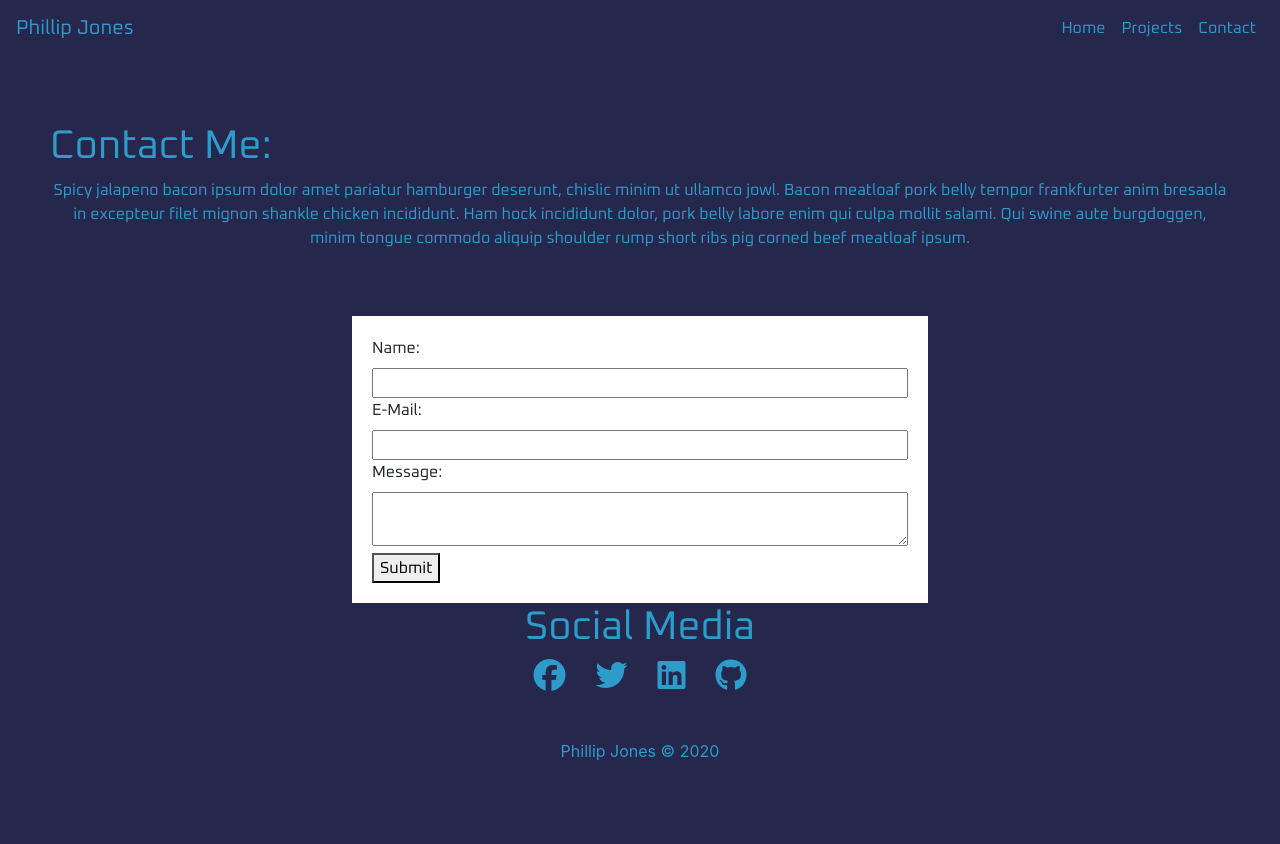
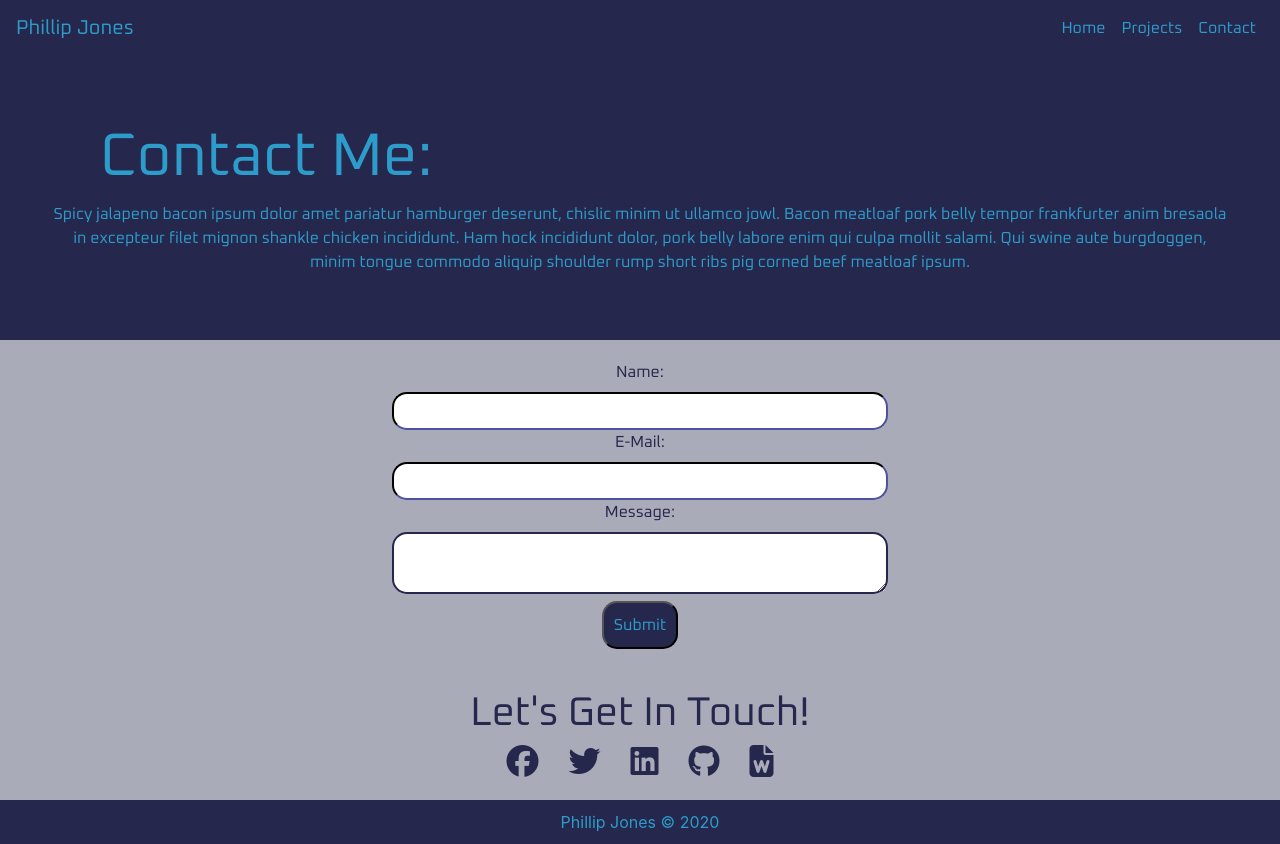
Before and after one commit to ptj92e/React-Portfolio, a React (Create React App) app in the folder client/: page /contact in a window 1280 px wide. Both pictures are taken after a click on the link "Contact". Before the commit the page ends 800 px from the top, so only its background shows below. Built offline with nearby package versions, Linux system fonts and the light colour scheme.

Commit message:
Finished styling contact page

```diff
--- a/client/src/App.css
+++ b/client/src/App.css
@@ -1,5 +1,5 @@
 body {
   margin: 0px;
   padding: 0px;
-  background-color: #25274d;
+  /* background-color: #25274d; */
 }
--- a/client/src/components/About/About.css
+++ b/client/src/components/About/About.css
@@ -1,10 +1,9 @@
 .aboutDiv {
     margin-top: 5vh;
-    margin-bottom: 1vh;
     font-family: 'Oxanium', cursive;
     background-color: #aaabb8;
     width: 100%;
-    min-height: 85vh;
+    min-height: 88vh;
 }
 .aboutDiv h1 {
     font-size: 60px;
--- a/client/src/components/ContactForm/ContactForm.css
+++ b/client/src/components/ContactForm/ContactForm.css
@@ -1,14 +1,51 @@
 #contactForm {
     background-color: white;
     font-family: 'Oxanium', cursive;
-    width: 45%;
+    width: 100%;
+    padding: 20px;
+    background-color: #aaabb8;
+    color: #25274d;
+    text-align: center;
+}
+#contactForm input {
+    width: 40%;
     margin-left: auto;
     margin-right: auto;
-    padding: 20px;
-}
-#contactForm input {
-    width: 100%;
+    border-radius: 15px;
+    border-color: #25274d;
+    padding: 5px;
 }
 #contactForm textarea {
-    width: 100%;
+    width: 40%;
+    margin-left: auto;
+    margin-right: auto;
+    border-radius: 15px;
+    border: 2px solid #25274d;
+    padding: 5px;
 }
+#contactForm button {
+    background-color: #25274d;
+    color: #2e9cca;
+    padding: 10px;
+    border-radius: 15px;
+}
+#contactForm button:hover {
+    background-color: #2e9cca;
+    color: #25274d;
+}
+@media only screen and (max-width: 992px) {
+    #contactForm input {
+        width: 70%;
+    }
+    #contactForm textarea {
+        width: 70%
+    }
+}
+@media only screen and (max-width: 768px) {
+    #contactForm input {
+        width: 90%;
+    }
+    #contactForm textarea {
+        width: 90%;
+    }
+}
--- a/client/src/components/ContactTitle/ContactTitle.css
+++ b/client/src/components/ContactTitle/ContactTitle.css
@@ -2,11 +2,20 @@
     padding: 50px;
     width: 100%;
     color: #2e9cca;
+    background-color: #25274d;
     font-family: 'Oxanium', cursive;
 }
 .contactTitle h1 {
     margin-top: 9vh;
+    font-size: 60px;
+    margin-left: 50px;
 }
 .contactTitle p {
     text-align: center;
 }
+@media only screen and (max-width: 768px) {
+    .contactTitle h1 {
+        text-align: center;
+        margin-left: 0px;
+    }
+}
--- a/client/src/components/ProjectCard/ProjectCard.css
+++ b/client/src/components/ProjectCard/ProjectCard.css
@@ -1,6 +1,5 @@
 .projectContainer {
-    margin-top: 15px;
-    margin-bottom: 35px;
+
     padding-top: 20px;
     padding-bottom: 20px;
     background-color: #aaabb8;
--- a/client/src/components/SocialMedia/SocialMedia.css
+++ b/client/src/components/SocialMedia/SocialMedia.css
@@ -1,19 +1,20 @@
 #socialDiv {
-    width: 75%;
+    width: 100%;
     margin-left: auto;
     margin-right: auto;
-    margin-bottom: 35px;
+    padding: 20px;
     text-align: center;
     font-family: 'Oxanium', cursive;
-    color: #2e9cca;
+    background-color: #aaabb8;
+    color: #25274d;
 }
 #iconsDiv a {
-    color: #2e9cca;
+    color: #25274d;
     margin-left: 15px;
     margin-right: 15px;
 }
 #iconsDiv a:hover {
-    color: #29648a;
+    color: #2e9cca;
     text-decoration: none;
 
 }
--- a/client/src/components/SocialMedia/SocialMedia.js
+++ b/client/src/components/SocialMedia/SocialMedia.js
@@ -4,12 +4,13 @@ import "./SocialMedia.css";
 function SocialMedia() {
     return (
         <div id="socialDiv">
-            <h1>Social Media</h1>
+            <h1>Let's Get In Touch!</h1>
             <div id="iconsDiv">
                 <a href="https://www.facebook.com/TrombonePhil92" target="_blank" className="fab fa-facebook fa-2x"></a>
                 <a href="https://twitter.com/TrombonePhil92" target="_blank" className="fab fa-twitter fa-2x"></a>
                 <a href="https://www.linkedin.com/in/p-jones92" target="_blank" className="fab fa-linkedin fa-2x"></a>
                 <a href="https://github.com/ptj92e" target="_blank" className="fab fa-github fa-2x"></a>
+                <a href="https://drive.google.com/open?id=1w986VtOVbPJq7OfwunDdB7Phe3j6Xeg22XjMgksMvZw" target="_blank" className="fas fa-file-word fa-2x"></a>
             </div>
         </div>
     )
```
